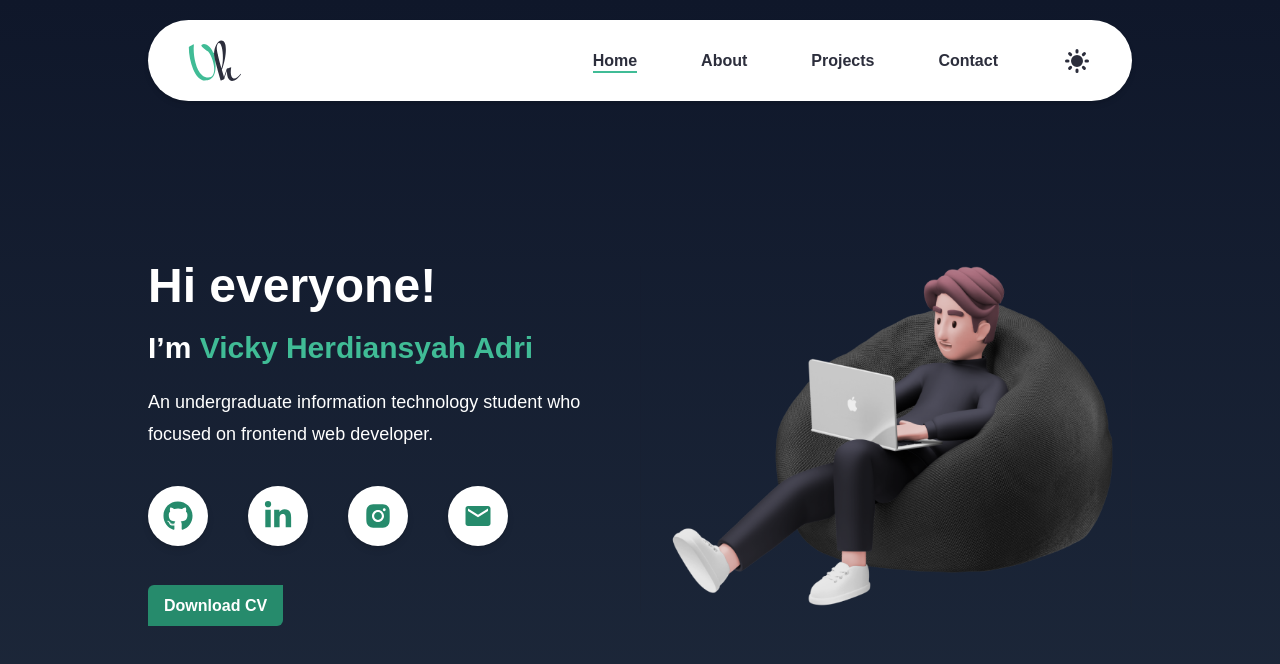
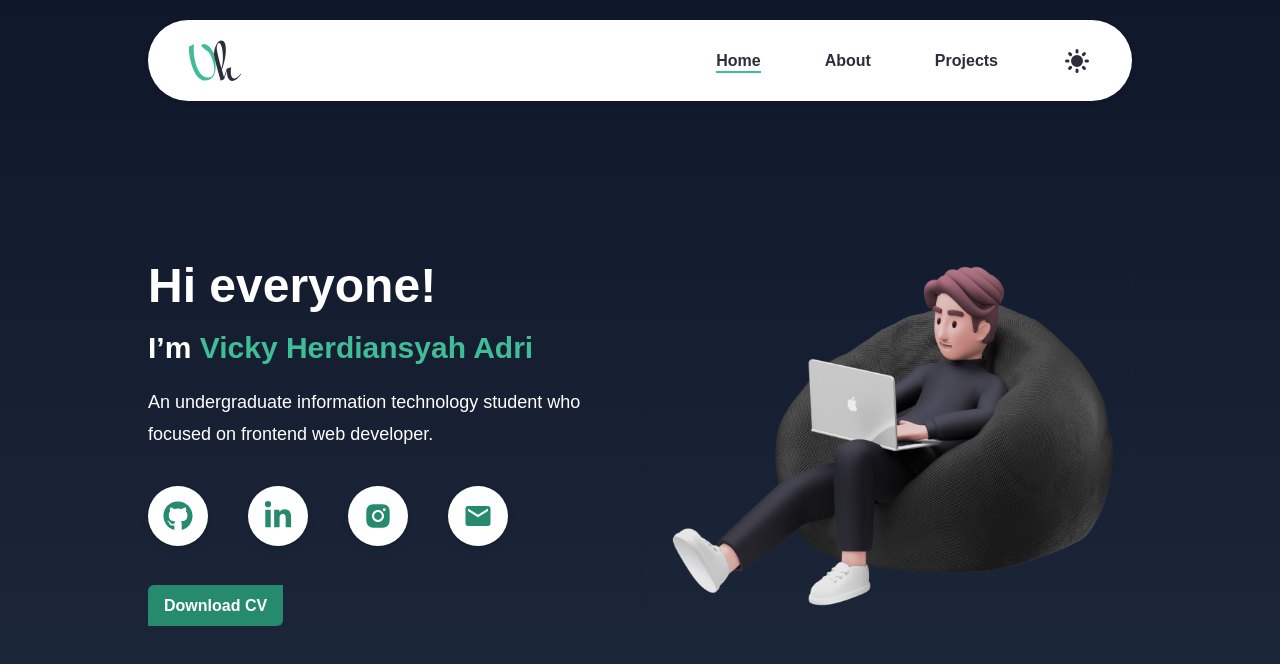
Before and after one commit to vickyadrii/personal-website-1.0, a React (Create React App) app: page / in a window 1280 px wide. Shown: the top 664 px of the page. Built offline with nearby package versions, Linux system fonts and the light colour scheme.

Commit message:
fix: hide contact on navbar

```diff
--- a/src/components/Navbar.tsx
+++ b/src/components/Navbar.tsx
@@ -34,11 +34,11 @@ const Navbar: FC = () => {
       list: "Projects",
       href: "/projects",
     },
-    {
-      id: 3,
-      list: "Contact",
-      href: "/contact",
-    },
+    // {
+    //   id: 3,
+    //   list: "Contact",
+    //   href: "/contact",
+    // },
   ];
 
   return (
```
